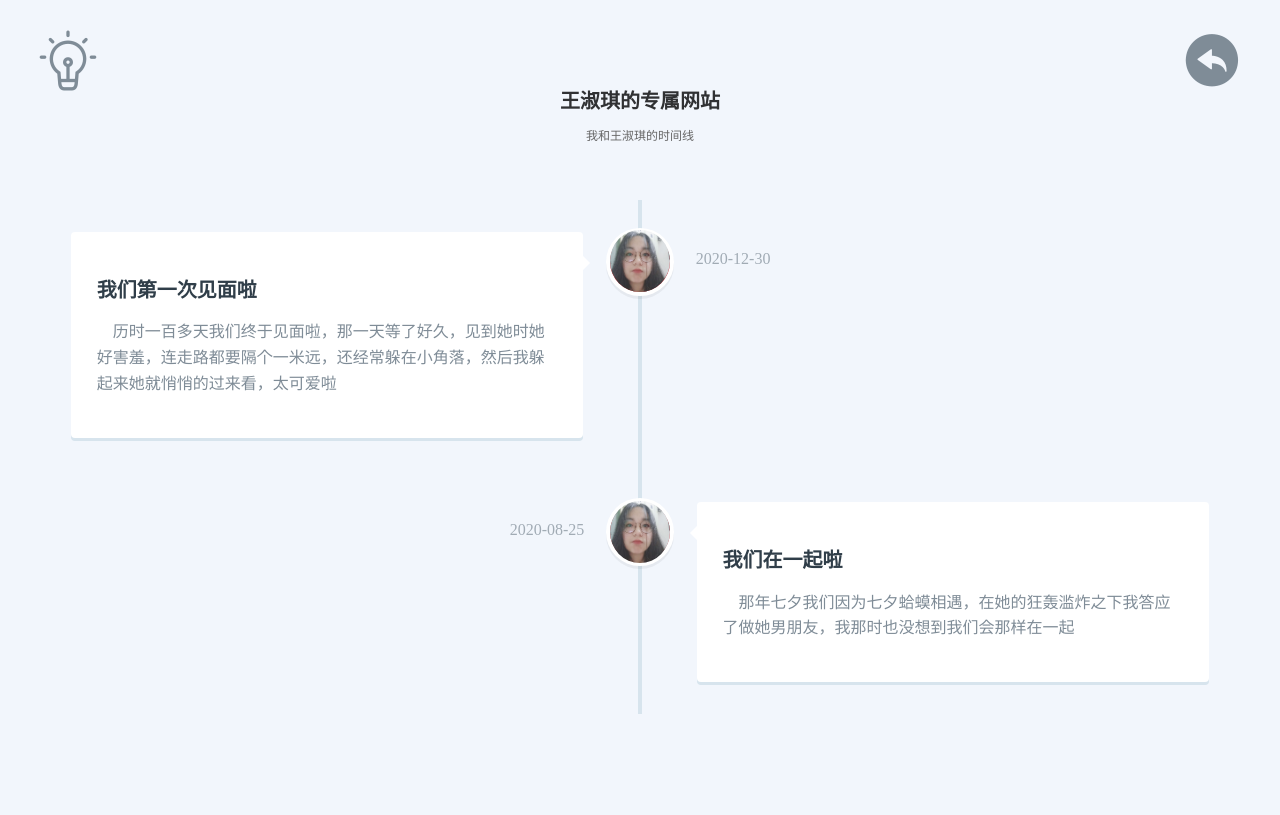
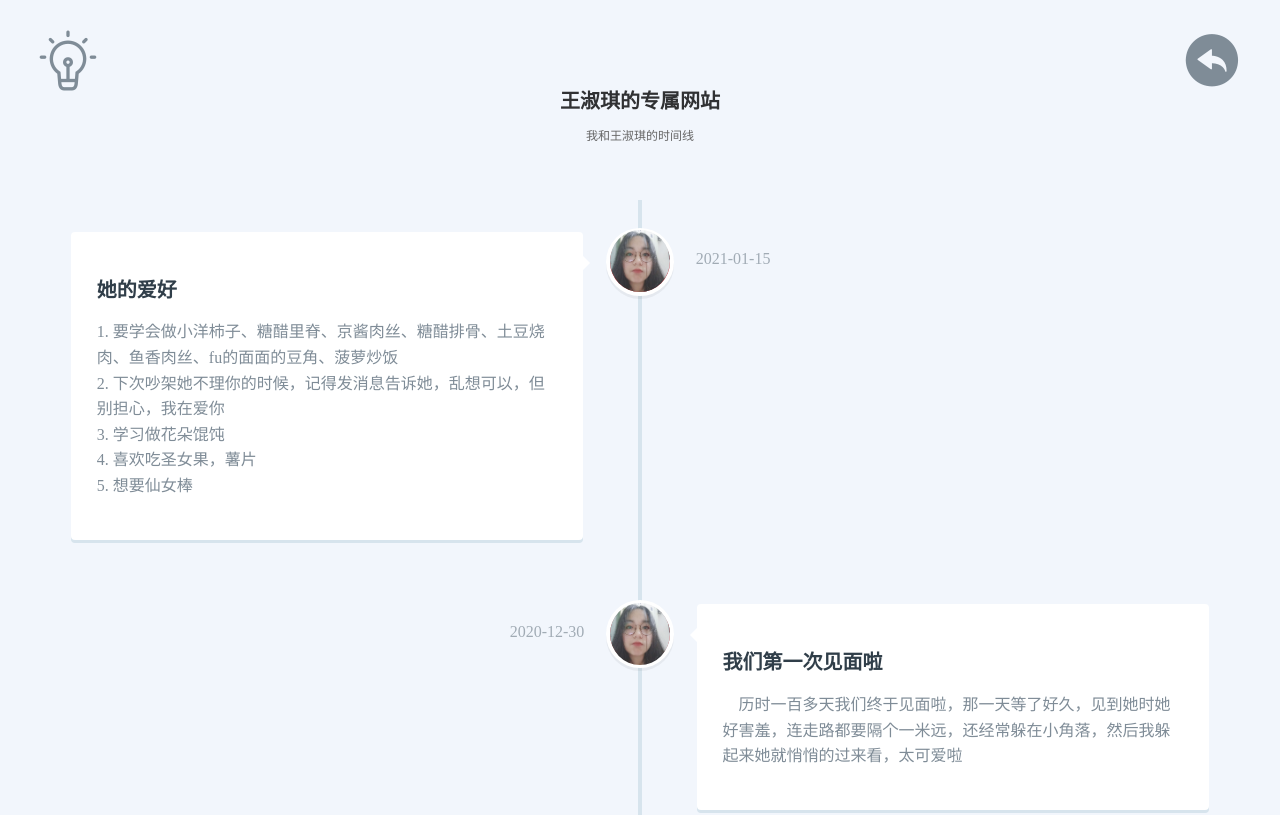
Before and after one commit to yaalaw/shuqi, a plain HTML site: page views/timeline/index.html in a window 1280 px wide. Shown: the top 815 px of the page. Drawn offline with Linux system fonts and the light colour scheme.

Commit message:
添加时间线记录

```diff
--- a/views/timeline/index.html
+++ b/views/timeline/index.html
@@ -62,14 +62,14 @@
   </h2>
 
   <section id="cd-timeline" class="cd-container">
-    <template v-for="timeLine,index in timeLines">
+    <template v-for="timeLine,index in sorttimeLines">
       <div class="cd-timeline-block">
         <div class="cd-timeline-img cd-movie">
           <img src="../../assets/images/shuqi/shuqi01.jpg" alt="丢失啦" class="shuqi-image">
         </div>
         <div class="cd-timeline-content">
           <h2>{{ timeLine.lineTitle }}</h2>
-          <p>&nbsp;&nbsp;&nbsp;&nbsp;{{ timeLine.lineContent }}</p>
+          <p v-html="timeLine.lineContent"></p>
           <span class="cd-date">{{ timeLine.lineDate }}</span>
         </div>
       </div>
@@ -80,14 +80,25 @@
 <script src="../../public/vue/vue.min.js"></script>
 <script>
   var data = [
-    {lineDate:"2020-12-30",lineTitle:"我们第一次见面啦",lineContent:"历时一百多天我们终于见面啦，那一天等了好久，见到她时她好害羞，连走路都要隔个一米远，还经常躲在小角落，然后我躲起来她就悄悄的过来看，太可爱啦",linePicture:"",lineColor:""},
-    {lineDate:"2020-08-25",lineTitle:"我们在一起啦",lineContent:"那年七夕我们因为七夕蛤蟆相遇，在她的狂轰滥炸之下我答应了做她男朋友，我那时也没想到我们会那样在一起",linePicture:"",lineColor:""},
+    {lineDate:"2020-12-30",lineTitle:"我们第一次见面啦",lineContent:"&nbsp&nbsp&nbsp&nbsp历时一百多天我们终于见面啦，那一天等了好久，见到她时她好害羞，连走路都要隔个一米远，还经常躲在小角落，然后我躲起来她就悄悄的过来看，太可爱啦",linePicture:"",lineColor:""},
+    {lineDate:"2020-08-25",lineTitle:"我们在一起啦",lineContent:"&nbsp&nbsp&nbsp&nbsp那年七夕我们因为七夕蛤蟆相遇，在她的狂轰滥炸之下我答应了做她男朋友，我那时也没想到我们会那样在一起",linePicture:"",lineColor:""},
+    {lineDate:"2021-01-15",lineTitle:"她的爱好",lineContent:"1. 要学会做小洋柿子、糖醋里脊、京酱肉丝、糖醋排骨、土豆烧肉、鱼香肉丝、fu的面面的豆角、菠萝炒饭<br>2. 下次吵架她不理你的时候，"
+              +"记得发消息告诉她，乱想可以，但别担心，我在爱你<br>3. 学习做花朵馄饨<br>4. 喜欢吃圣女果，薯片<br>5. 想要仙女棒",linePicture:"",lineColor:""},
+    {lineDate:"2020-09-09",lineTitle:"情敌笔记",lineContent:"情敌一：青梅竹马，从小一起长大，一米八，经常互怼<br>情敌二：大约去年十月认识，经常评论，聊的还行，喜欢她，有试探性表白，大约一米七<br>"
+              +"情敌三：隔壁助教，一米九，对他没感觉，有叫别人表白，拒绝了，经常说mua的，觉得恶心<br>情敌四：前任，虽然没啥也算上一个吧",linePicture:"",lineColor:""},
+    {lineDate:"2020-09-09",lineTitle:"我的宝贝",lineContent:"身高：166cm<br>体重：120（目前）<br>爱好：吃东西睡觉玩游戏<br>腰围：72cm<br>胸围：82cm<br>生日：2000年11月21日<br>"
+              +"喜欢的颜色：天蓝色、薄荷绿、淡紫色<br>喜欢吃乐事的青柠味和所有番茄味的，咸蛋黄夹心小饼干，柠檬酸辣无骨鸡爪",linePicture:"",lineColor:""},
   ]
   new Vue({
       el: '#app',
       data: {
           timeLines: data,
           dengFlag: false
+      },
+      computed:{
+        sorttimeLines:function(){
+          return sortByKey(this.timeLines,'lineDate')
+        }
       },
       methods: {
         dengMethods() {
@@ -100,6 +111,12 @@
         }
       }
   })
-
+  function sortByKey(array,key){
+    return array.sort(function(a,b){
+        var x=a[key];
+        var y=b[key];
+        return ((x>y)?-1:((x<y)?1:0))
+    })
+  }
   </script>
 </html>
```
